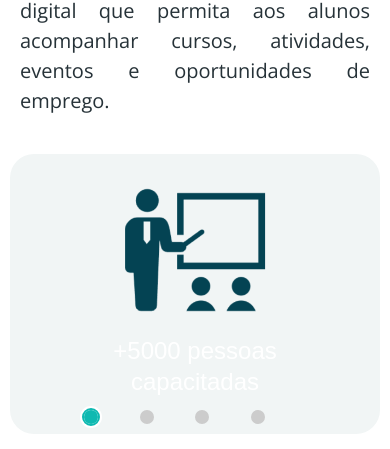
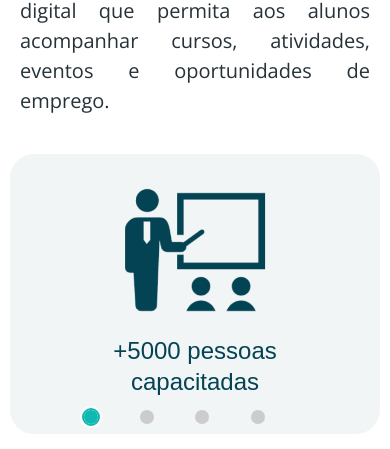
Before and after one commit to TheV1k/conecta-futuro, a website built with Vite: page index.html in a window 390 px wide. Shown: the part 641-1090 px from the top of the page. Built offline with nearby package versions, Linux system fonts and the light colour scheme.

Commit message:
fix: Corrije cor dos slides no mobile

```diff
--- a/css/styles.css
+++ b/css/styles.css
@@ -1307,7 +1307,7 @@ form button[type="submit"]:hover {
         background: transparent;
         border-radius: 0;
         box-shadow: none;
-        color: var(--cards);
+        color: var(--cor-principal);
         transform: none;
         backface-visibility: visible;
         -webkit-backface-visibility: visible;
@@ -1328,7 +1328,7 @@ form button[type="submit"]:hover {
 .flip-card__back h3,
 .flip-card__back p,
 .flip-card__back span {
-    color: #FFFFFF;
+    color: var(--cor-principal);
 }
 
     /* Cards de projetos */
```
Also changed, not shown: README.md.
